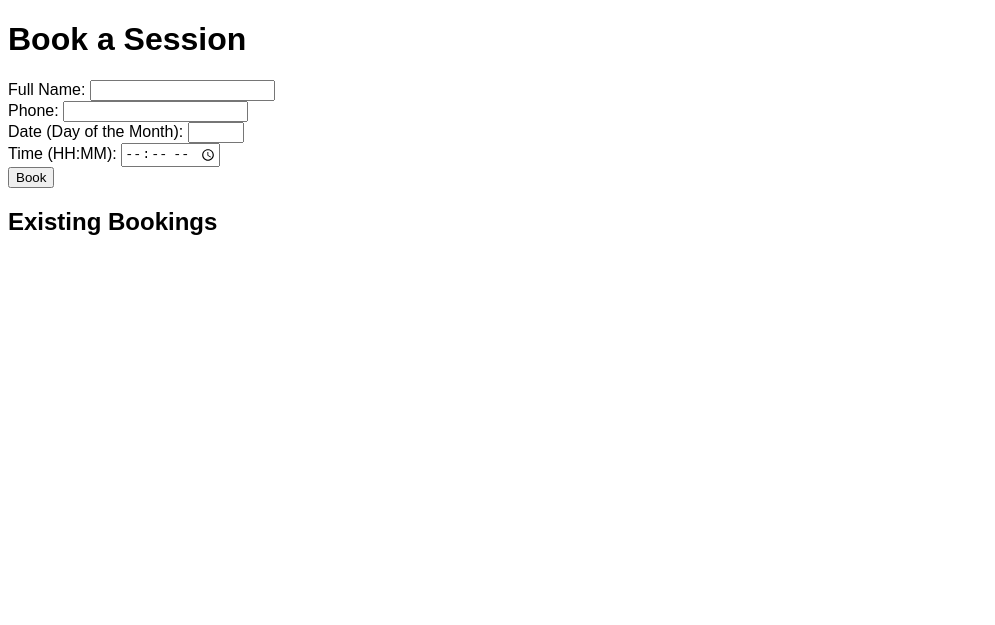
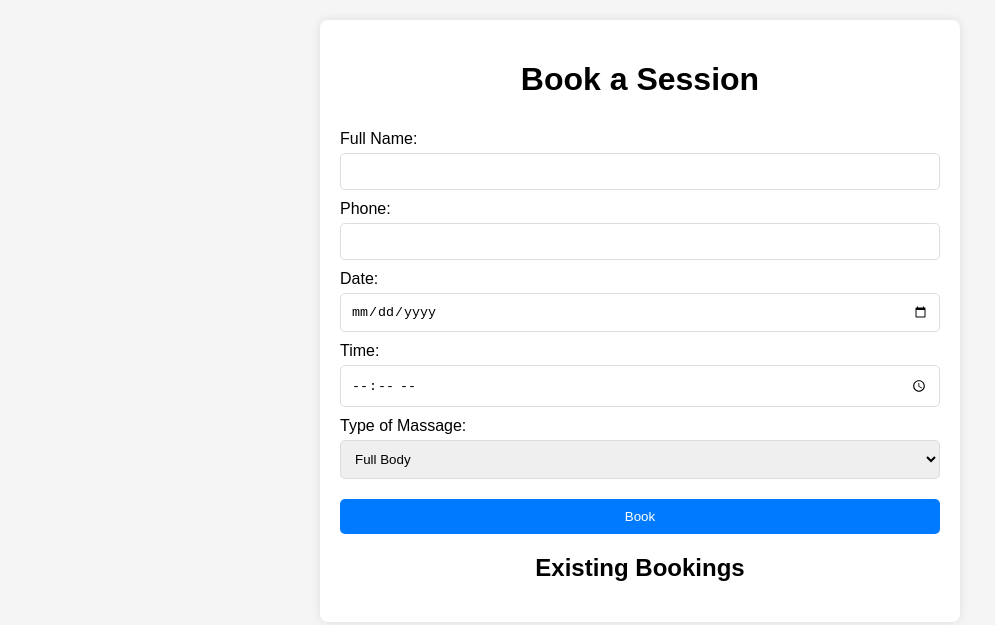
Before and after one commit to TonisDev/AbsoluteRevival, a plain HTML site: page index.html in a window 1280 px wide. Shown: the whole page, without its empty margins (0-995 px from the left). Drawn offline with Linux system fonts and the light colour scheme.

Commit message:
Update index.html

```diff
--- a/index.html
+++ b/index.html
@@ -7,32 +7,81 @@
     <style>
         body {
             font-family: Arial, sans-serif;
+            background-color: #f5f5f5;
+            margin: 0;
+            padding: 20px;
+            display: flex;
+            justify-content: center;
+            align-items: center;
+            flex-direction: column;
         }
-        .hidden {
-            display: none;
+        .container {
+            background: white;
+            padding: 20px;
+            border-radius: 8px;
+            box-shadow: 0 0 10px rgba(0,0,0,0.1);
+            max-width: 600px;
+            width: 100%;
+        }
+        h1, h2 {
+            text-align: center;
+        }
+        form {
+            display: flex;
+            flex-direction: column;
+        }
+        label {
+            margin-top: 10px;
+        }
+        input, select {
+            padding: 10px;
+            margin-top: 5px;
+            border-radius: 5px;
+            border: 1px solid #ddd;
+        }
+        input[type="submit"] {
+            margin-top: 20px;
+            background-color: #007BFF;
+            color: white;
+            border: none;
+            cursor: pointer;
+            transition: background-color 0.3s ease;
+        }
+        input[type="submit"]:hover {
+            background-color: #0056b3;
+        }
+        .booking {
+            background: #f1f1f1;
+            padding: 10px;
+            margin: 10px 0;
+            border-radius: 5px;
         }
     </style>
 </head>
 <body>
+    <div class="container">
         <h1>Book a Session</h1>
         <form id="bookingForm">
             <label for="name">Full Name:</label>
             <input type="text" id="name" name="name" required>
-        <br>
             <label for="phone">Phone:</label>
             <input type="text" id="phone" name="phone" required>
-        <br>
-        <label for="date">Date (Day of the Month):</label>
-        <input type="number" id="date" name="date" min="1" max="31" required>
-        <br>
-        <label for="time">Time (HH:MM):</label>
+            <label for="date">Date:</label>
+            <input type="date" id="date" name="date" required>
+            <label for="time">Time:</label>
             <input type="time" id="time" name="time" required>
-        <br>
+            <label for="type">Type of Massage:</label>
+            <select id="type" name="type" required>
+                <option value="Full Body">Full Body</option>
+                <option value="Back and Shoulders">Back and Shoulders</option>
+                <option value="Legs">Legs</option>
+            </select>
             <input type="submit" value="Book">
         </form>
 
         <h2>Existing Bookings</h2>
-    <ul id="bookingsList"></ul>
+        <div id="bookingsList"></div>
+    </div>
 
     <script>
         const bookings = JSON.parse(localStorage.getItem('bookings')) || [];
@@ -44,6 +93,7 @@
             const phone = document.getElementById('phone').value;
             const date = document.getElementById('date').value;
             const time = document.getElementById('time').value;
+            const type = document.getElementById('type').value;
             const dateTime = `${date} ${time}`;
 
             // Check if the slot is already taken
@@ -53,7 +103,7 @@
             }
 
             // Add the new booking
-            bookings.push({ name, phone, dateTime });
+            bookings.push({ name, phone, dateTime, type });
             localStorage.setItem('bookings', JSON.stringify(bookings));
 
             // Reset the form and update the bookings list
@@ -66,9 +116,15 @@
             bookingsList.innerHTML = '';
 
             bookings.forEach(booking => {
-                const li = document.createElement('li');
-                li.textContent = `${booking.dateTime} - ${booking.name}`;
-                bookingsList.appendChild(li);
+                const bookingDate = new Date(booking.dateTime);
+                const options = { weekday: 'long', year: 'numeric', month: 'long', day: 'numeric' };
+                const formattedDate = bookingDate.toLocaleDateString(undefined, options);
+                const formattedTime = bookingDate.toLocaleTimeString([], { hour: '2-digit', minute: '2-digit' });
+
+                const div = document.createElement('div');
+                div.classList.add('booking');
+                div.textContent = `${formattedDate} | ${formattedTime} | ${booking.name} ${booking.phone} | ${booking.type}`;
+                bookingsList.appendChild(div);
             });
         }
 
```
Lines whose indentation alone changed are shown as unchanged.
